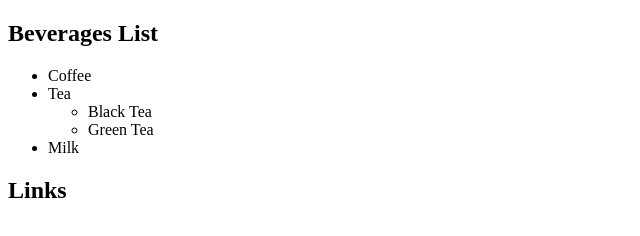
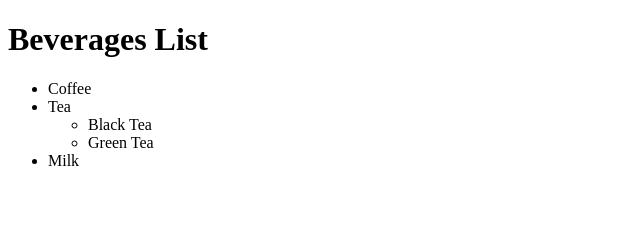
Before and after one commit to prav002/task2_ethnus, a plain HTML site: page task2.html in a window 1280 px wide. Shown: the whole page, without its empty margins (0-640 px from the left). Drawn offline with Linux system fonts and the light colour scheme.

Commit message:
Update task2.html

```diff
--- a/task2.html
+++ b/task2.html
@@ -5,11 +5,7 @@
 </head>
 <body>
 
-
-
-
-
-<h2>Beverages List</h2>
+<h1>Beverages List</h1>
 
 <ul>
     <li>Coffee</li>
@@ -21,10 +17,5 @@
     </li>
     <li>Milk</li>
 </ul>
-
-<h2>Links</h2>
-
-
-
 </body>
 </html>
```
